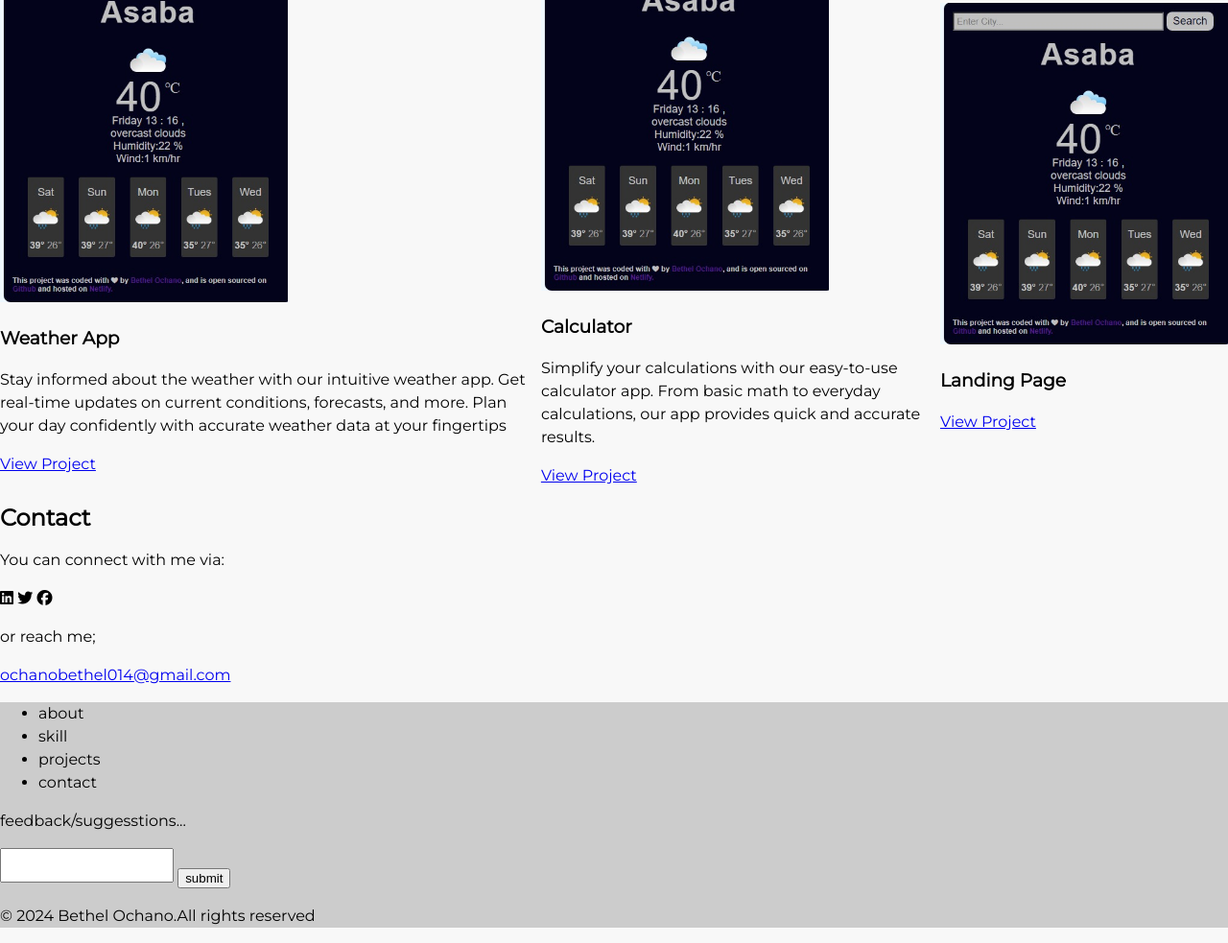
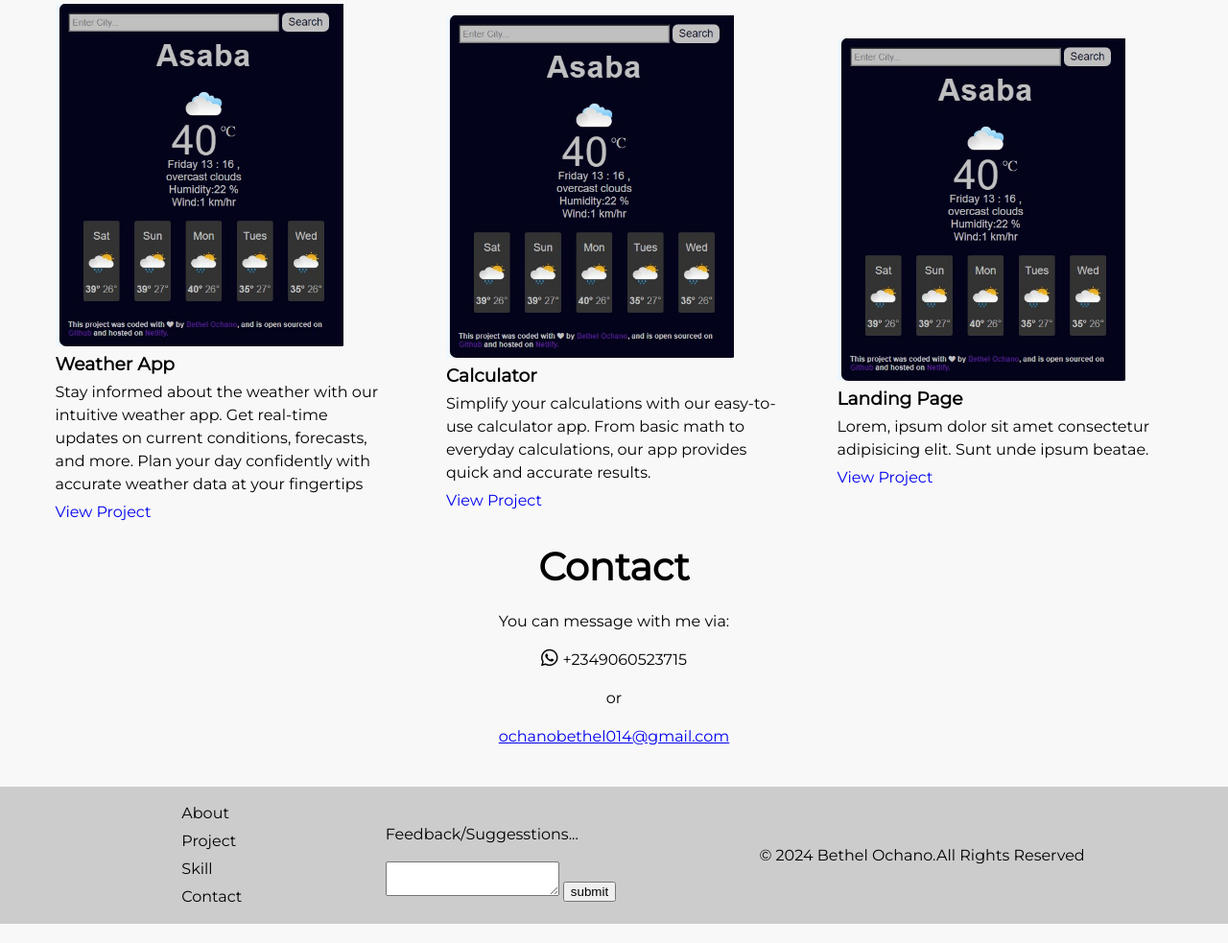
Before and after one commit to bethel014/CODSOFT-portfolio, a plain HTML site: page index.html in a window 1280 px wide. Shown: the part 912-1895 px from the top of the page at 96% size. Drawn offline with Linux system fonts and the light colour scheme.

Commit message:
applied css stylings to each element

```diff
--- a/index.html
+++ b/index.html
@@ -39,9 +39,12 @@
           advocate for green sustainability and integrating eco-conscious
           practices into my designs.
         </p>
+        <i class="fa-brands fa-linkedin"></i>
+        <i class="fa-brands fa-twitter"></i>
+        <i class="fa-brands fa-facebook"></i>
       </section>
       <section id="skill">
-        <h3>skill</h3>
+        <h2>skill</h2>
         <div class="skill-container">
           <div class="skill-detail">
             <img src="/images/icons8-html5-144.png" alt="html-icon" />
@@ -92,28 +95,30 @@
           <div class="myproject">
             <img src="/images/weatherapp.jpeg" alt="weatherapp" width="300" />
             <h3>Landing Page</h3>
-            <p></p>
+            <p>
+              Lorem, ipsum dolor sit amet consectetur adipisicing elit. Sunt
+              unde ipsum beatae.
+            </p>
             <a href="http://">View Project</a>
           </div>
         </div>
       </section>
       <section id="contact">
         <h2>Contact</h2>
-        <p>You can connect with me via:</p>
-        <i class="fa-brands fa-linkedin"></i>
-        <i class="fa-brands fa-twitter"></i>
-        <i class="fa-brands fa-facebook"></i>
-        <p>or reach me;</p>
+        <p>You can message with me via:</p>
+        <i class="fa-brands fa-whatsapp"></i>+2349060523715
+
+        <p>or</p>
         <a href="mailto:ochanobethel014@gmail.com">ochanobethel014@gmail.com</a>
       </section>
     </main>
     <footer>
       <div>
         <ul>
-          <li>about</li>
-          <li>skill</li>
-          <li>projects</li>
-          <li>contact</li>
+          <li><a href="#about">about</a></li>
+          <li><a href="#projects">project</a></li>
+          <li><a href="#skill">skill</a></li>
+          <li><a href="#contact">contact</a></li>
         </ul>
       </div>
       <div>
--- a/styles.css
+++ b/styles.css
@@ -7,16 +7,19 @@ body {
   background-color: #f8f8f8;
 }
 header {
-  background-color: #333333;
-  color: #fff;
+  background-color: lightgray;
+  color: #333;
   display: flex;
   justify-content: space-between;
   align-items: center;
   padding: 40px;
-  width: 100%;
 }
 h1 {
   margin: 0;
+}
+h2 {
+  font-size: 40px;
+  text-align: center;
 }
 nav ul {
   list-style: none;
@@ -28,10 +31,29 @@ nav ul li {
   text-transform: capitalize;
   margin-right: 20px;
 }
+
 nav ul li a {
+  position: relative;
   text-decoration: none;
+  cursor: pointer;
+}
+nav ul li a:hover {
   color: #fff;
-  cursor: pointer;
+}
+nav ul li a::before {
+  content: "";
+  position: absolute;
+  display: block;
+  width: 100%;
+  height: 2px;
+  bottom: 0;
+  left: 0;
+  background-color: #333;
+  transform: scaleX(0);
+  transition: transform 0.3s ease;
+}
+nav ul li a:hover::before {
+  transform: scaleX(1);
 }
 #about {
   position: relative;
@@ -63,21 +85,62 @@ section#skill {
 footer {
   background-color: #ccc;
 }
-#skill img {
+#skill img,
+#projects img {
   transition: transform o.3s ease-in-out;
 }
-#skill img:hover {
+#skill img:hover,
+#projects img:hover {
   transform: scale(1.5);
   cursor: pointer;
 }
+#projects img:hover {
+  transform: scale(1.2);
+}
 section#projects h2 {
-  text-align: center;
+  margin-bottom: 20px;
+}
+section#projects h3 {
+  margin: 0;
 }
 .project-container {
   display: flex;
-  justify-content: space-between;
+  justify-content: space-evenly;
   align-items: center;
 }
-textarea {
-  resize: none;
+section#projects p {
+  width: 350px;
+  margin: 5px 0 5px 0;
 }
+#projects a,
+footer a {
+  text-decoration: none;
+  cursor: pointer;
+}
+#projects a:hover {
+  text-decoration: underline;
+}
+#contact {
+  text-align: center;
+}
+#contact i {
+  font-size: 20px;
+  margin-right: 5px;
+}
+
+footer {
+  display: flex;
+  justify-content: space-evenly;
+  align-items: center;
+  text-transform: capitalize;
+  margin-top: 40px;
+}
+footer ul {
+  list-style: none;
+}
+footer ul li {
+  margin-top: 5px;
+}
+footer a {
+  color: #000;
+}
```
